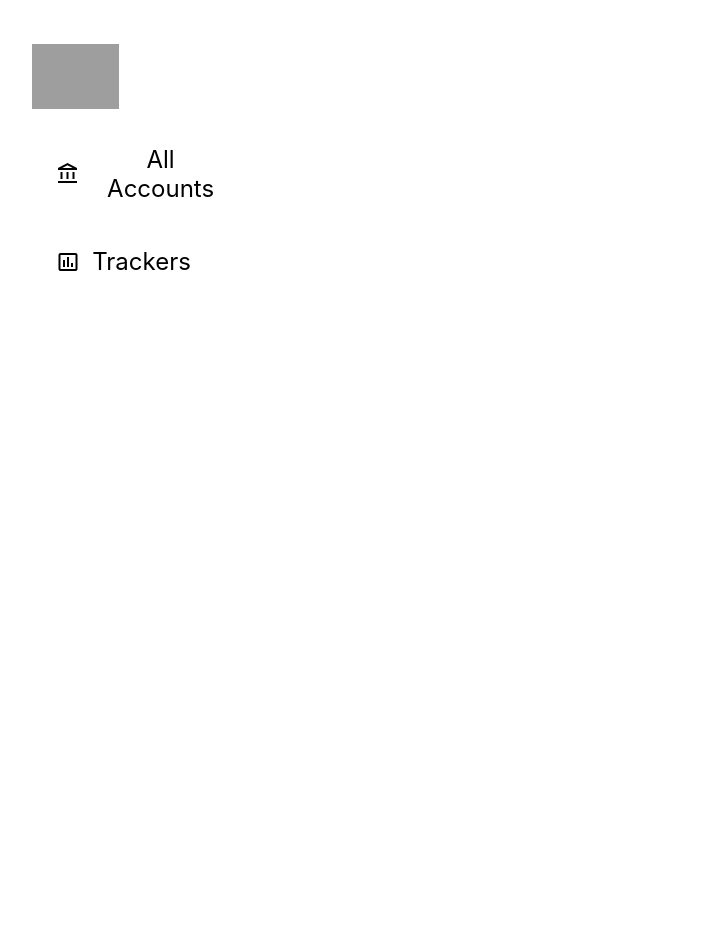
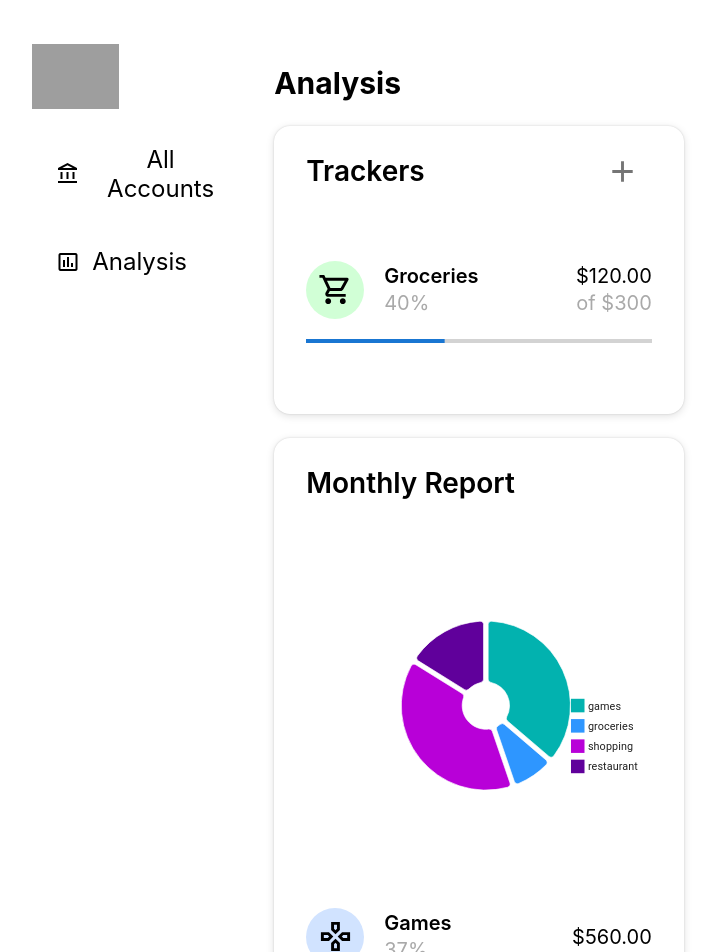
Before and after one commit to jeffleu/empower-take-home, a React (Create React App) app: page /analysis in a window 1280 px wide. Shown: the top 952 px of the page, without its empty margins (277-994 px from the left). Before the commit the page ends 864 px from the top, so only its background shows below. Built offline with nearby package versions, Linux system fonts and the light colour scheme; grey boxes are pictures that could not be loaded.

Commit message:
Added pie chart

```diff
--- a/package.json
+++ b/package.json
@@ -7,7 +7,8 @@
     "@emotion/styled": "^11.11.0",
     "@fontsource/roboto": "^5.0.8",
     "@mui/icons-material": "^5.15.3",
-    "@mui/material": "^5.15.3",
+    "@mui/material": "^5.15.4",
+    "@mui/x-charts": "^6.18.7",
     "@testing-library/jest-dom": "^5.17.0",
     "@testing-library/react": "^13.4.0",
     "@testing-library/user-event": "^13.5.0",
@@ -17,6 +18,7 @@
     "@types/react-dom": "^18.2.18",
     "react": "^18.2.0",
     "react-dom": "^18.2.0",
+    "react-router-dom": "^6.21.2",
     "react-scripts": "5.0.1",
     "typescript": "^5.3.3",
     "web-vitals": "^2.1.4"
--- a/src/App.tsx
+++ b/src/App.tsx
@@ -4,7 +4,7 @@ import { AccountBalanceOutlined, InsertChartOutlined } from '@mui/icons-material
 import { BrowserRouter as Router, Link, Route, Routes } from 'react-router-dom';
 // Components
 import Accounts from './components/accounts/Accounts.tsx';
-import Trackers from './components/trackers/Trackers.tsx';
+import Analysis from './components/trackers/Analysis.tsx';
 // CSS
 import './App.css';
 
@@ -17,14 +17,14 @@ const App = () => {
           {/* <Link to="/">My Accounts</Link> */}
           {/* <Link to="/trackers">Trackers</Link> */}
           <a className="nav-item" href="/"><AccountBalanceOutlined className="nav-item-icon" />All Accounts</a>
-          <a className="nav-item" href="/trackers"><InsertChartOutlined className="nav-item-icon" />Trackers</a>
+          <a className="nav-item" href="/analysis"><InsertChartOutlined className="nav-item-icon" />Analysis</a>
         </div>
         <div id="main-content">
           <Router basename="/">
             <Routes>
               <Route path="/">
                 <Route index element={<Accounts />} />
-                <Route path="/trackers" element={<Trackers />} />
+                <Route path="/analysis" element={<Analysis />} />
               </Route>
             </Routes>
           </Router>
--- a/src/components/accounts/style.css
+++ b/src/components/accounts/style.css
@@ -27,5 +27,5 @@
   box-shadow: rgba(0, 0, 0, 0.12) 0px 2px 8px 0px, rgba(0, 0, 0, 0.16) 0px 0px 2px 0px;
   border-radius: 16px;
   min-height: 30vh;
-  padding: 16px 32px;
+  padding: 16px 32px 32px 32px;
 }
--- a/src/components/common/style.css
+++ b/src/components/common/style.css
@@ -40,6 +40,10 @@
   margin: 32px 0;
 }
 
+.row:last-child {
+  margin-bottom: 0;
+}
+
 .row-image {
   border-radius: 50%;
   height: 50px;
--- /dev/null
+++ b/src/components/trackers/Analysis.tsx
@@ -0,0 +1,15 @@
+import React from 'react';
+import Trackers from './Trackers.tsx';
+import MonthlyReport from './MonthlyReport.tsx';
+
+const Analysis = () => {
+  return (
+    <div className="analysis-wrapper">
+      <h2 className="title">Analysis</h2>
+      <Trackers />
+      <MonthlyReport />
+    </div>
+  );
+};
+
+export default Analysis;
--- /dev/null
+++ b/src/components/trackers/MonthlyReport.tsx
@@ -0,0 +1,87 @@
+import React, { useEffect, useState } from 'react';
+// 3rd party libraries
+import { PieChart } from '@mui/x-charts';
+// Components
+import CategoryIcon from '../common/CategoryIcon.tsx';
+import Loading from '../common/Loading.tsx';
+import Row from '../common/Row.tsx';
+// Utils
+import { getPieChartData } from '../../utils.ts';
+
+const MonthlyReport = () => {
+  const [isLoading, setIsLoading] = useState<boolean>(false);
+  const [pieChartData, setPieChartData] = useState<Array<{ label: string; value: number; }>>([]);
+  const [categoryAmounts, setCategoryAmounts] = useState<Record<string, number | string>[]>([]);
+
+  // Fetch pie chart data
+  useEffect(() => {
+    setIsLoading(true);
+
+    setTimeout(() => {
+      const { pieChartData: pieChartResponse, spentPerCategory } = getPieChartData();
+
+      const newCategoryAmounts: Record<string, number | string>[] = [];
+      for (const category in spentPerCategory) {
+        const amount = spentPerCategory[category];
+        newCategoryAmounts.push({ name: category, amount });
+      }
+      setCategoryAmounts(newCategoryAmounts);
+
+      setPieChartData(pieChartResponse);
+      setIsLoading(false);
+    }, 1500);
+  }, []);
+
+  return (
+    <div className="monthly-report-wrapper">
+      <div className="monthly-report-header">
+        <div className="monthly-report-header-text">
+          Monthly Report
+        </div>
+      </div>
+
+      {isLoading && (
+        <Loading />
+      )}
+
+      {pieChartData.length > 0 && !isLoading && (
+        <div className="pie-chart-wrapper">
+          <PieChart
+            series={[
+              {
+                data: pieChartData,
+                innerRadius: 35,
+                outerRadius: 125,
+                paddingAngle: 3,
+                cornerRadius: 5,
+                startAngle: 0,
+                endAngle: 360,
+                cx: 150,
+                cy: 150,
+              },
+            ]}
+            width={400}
+            height={400}
+          />
+        </div>
+      )}
+
+      <div className="category-amounts">
+        {categoryAmounts.map(category => {
+          const percentage = pieChartData.find(data => data.label === category.name)?.value ?? 0;
+          return (
+            <Row
+              amount={+category.amount}
+              icon={<CategoryIcon category={category.name as string} />}
+              key={category.name}
+              primaryText={category.name as string}
+              secondaryText={`${percentage}%`}
+            />
+          )
+        })}
+      </div>
+    </div>
+  );
+};
+
+export default MonthlyReport;
--- a/src/components/trackers/Trackers.tsx
+++ b/src/components/trackers/Trackers.tsx
@@ -58,10 +58,6 @@ const Trackers = () => {
       setIsLoading(false);
     }, 1000);
   }, []);
-
-  // if (isLoading) {
-  //   return <Loading />;
-  // }
 
   return (
     <div className="trackers-wrapper">
--- a/src/components/trackers/style.css
+++ b/src/components/trackers/style.css
@@ -1,19 +1,38 @@
+.category-amounts {
+  margin-top: -60px;
+}
+
 .form-select-menu-item {
   text-transform: capitalize;
+}
+
+.monthly-report-header-text {
+  margin-top: 12px;
+}
+
+.pie-chart-wrapper {
+  display: flex;
+  margin: 36px 0 0 75px;
 }
 
 .progress-bar {
   background-color: lightgray !important;
 }
 
-.trackers-header {
+.title {
+  text-align: left;
+}
+
+.trackers-header,
+.monthly-report-header {
   display: flex;
   font-size: 28px;
   font-weight: 600;
   justify-content: space-between;
 }
 
-.trackers-header-text {
+.trackers-header-text,
+.monthly-report-header-text {
   align-items: center;
   display: flex;
 }
@@ -28,9 +47,11 @@
   justify-content: flex-start;
 }
 
-.trackers-wrapper {
+.trackers-wrapper,
+.monthly-report-wrapper {
   box-shadow: rgba(0, 0, 0, 0.12) 0px 2px 8px 0px, rgba(0, 0, 0, 0.16) 0px 0px 2px 0px;
   border-radius: 16px;
+  margin-bottom: 24px;
   min-height: 30vh;
   padding: 16px 32px 32px 32px;
 }
--- a/src/test_data.ts
+++ b/src/test_data.ts
@@ -1,5 +1,5 @@
 export const accountsTestData = {
-  total: 21209947.95,
+  total: 1500,
   accounts: [
     {
       account_id: '001',
@@ -58,7 +58,7 @@ export const accountsTestData = {
           pending: false,
         },
         {
-          amount: 12,
+          amount: 75,
           category: 'restaurant',
           date: '2020-01-04',
           datetime: '2020-01-04T15:10:09Z',
@@ -83,7 +83,7 @@ export const accountsTestData = {
       subtype: 'savings',
       transactions: [
         {
-          amount: 2000,
+          amount: 100,
           category: 'shopping',
           date: '2020-01-10',
           datetime: '2020-01-10T15:10:09Z',
@@ -94,7 +94,7 @@ export const accountsTestData = {
           pending: true,
         },
         {
-          amount: 5.99,
+          amount: 160,
           category: 'restaurant',
           date: '2020-01-09',
           datetime: '2020-01-09T15:10:09Z',
@@ -105,7 +105,7 @@ export const accountsTestData = {
           pending: false,
         },
         {
-          amount: 303.02,
+          amount: 250,
           category: 'shopping',
           date: '2020-01-07',
           datetime: '2020-01-07T15:10:09Z',
--- a/src/utils.ts
+++ b/src/utils.ts
@@ -4,6 +4,7 @@ import { categoryList } from './components/trackers/constants.ts';
 // Types
 import { Tracker } from "./types.ts";
 
+// Calculates total amount spent per category
 export const calcAmountSpent = (accounts) => {
   const spent = {};
 
@@ -33,6 +34,20 @@ export const getAccountData = () => {
   return accountsTestData;
 };
 
+export const getPieChartData = () => {
+  const { accounts, total } = getAccountData();
+  const spentPerCategory = calcAmountSpent(accounts);
+  const pieChartData: Array<{ label: string; value: number; }> = [];
+
+  for (const category in spentPerCategory) {
+    const totalSpent = spentPerCategory[category];
+    const totalPercentage = Math.round((totalSpent / total) * 100);
+    pieChartData.push({ label: category, value: totalPercentage });
+  }
+
+  return { pieChartData, spentPerCategory };
+};
+
 export const getTrackerData = () => {
   const spent = calcAmountSpent(accountsTestData.accounts);
   const trackerData = sortTrackerData(trackerTestData);
```
Also changed, not shown: 2 other files (tests, documents, lock files or other folders).
